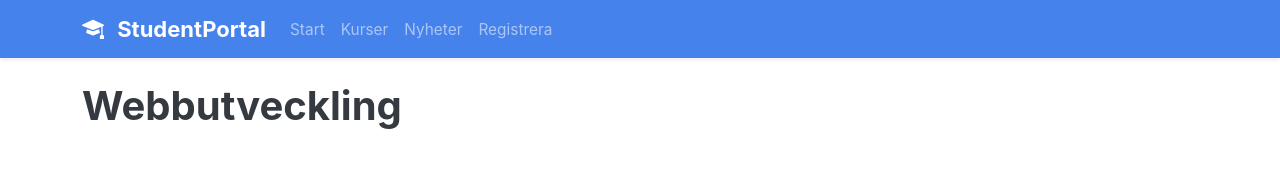
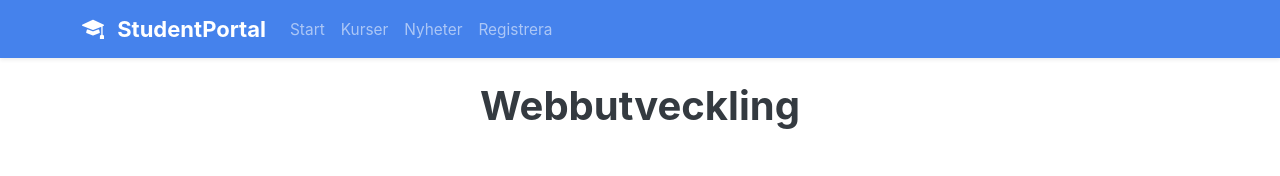
Before and after one commit to Tomshi-123/Studentportal, a React (Vite) app: page /Studentportal/courses/1 in a window 1280 px wide. Shown: the top 176 px of the page. Built offline with nearby package versions, Linux system fonts and the light colour scheme; grey boxes are pictures that could not be loaded.

Commit message:
stylePush

```diff
--- a/src/components/CourseCard.jsx
+++ b/src/components/CourseCard.jsx
@@ -5,7 +5,7 @@ import { Card, Button } from "react-bootstrap";
 
 const CourseCard = ({ course }) => (
   <Card className="mb-3">
-    <Card.Body>
+    <Card.Body >
       <Card.Title>{course.title}</Card.Title>
       <Card.Text>{course.description}</Card.Text>
       <Link to={`/courses/${course.id}`}>
--- a/src/pages/CourseDetails.jsx
+++ b/src/pages/CourseDetails.jsx
@@ -22,7 +22,7 @@ const CourseDetails = () => {
 
   return (
     <div>
-    <h1 className="display-6 fw-bold">{course.title}</h1>
+    <h1 className="display-6 fw-bold text-center">{course.title}</h1>
 
     <Container className="my-5">
       <Card className="shadow-sm">
@@ -33,7 +33,7 @@ const CourseDetails = () => {
           style={{ maxHeight: '400px', objectFit: 'cover' }}
         />
         <Card.Body>
-          <Card.Title>{course.title}</Card.Title>
+          <Card.Title >{course.title}</Card.Title>
           <Card.Text style={{ fontSize: '1.1rem', lineHeight: '1.5' }}>
             {course.description}
           </Card.Text>
```
